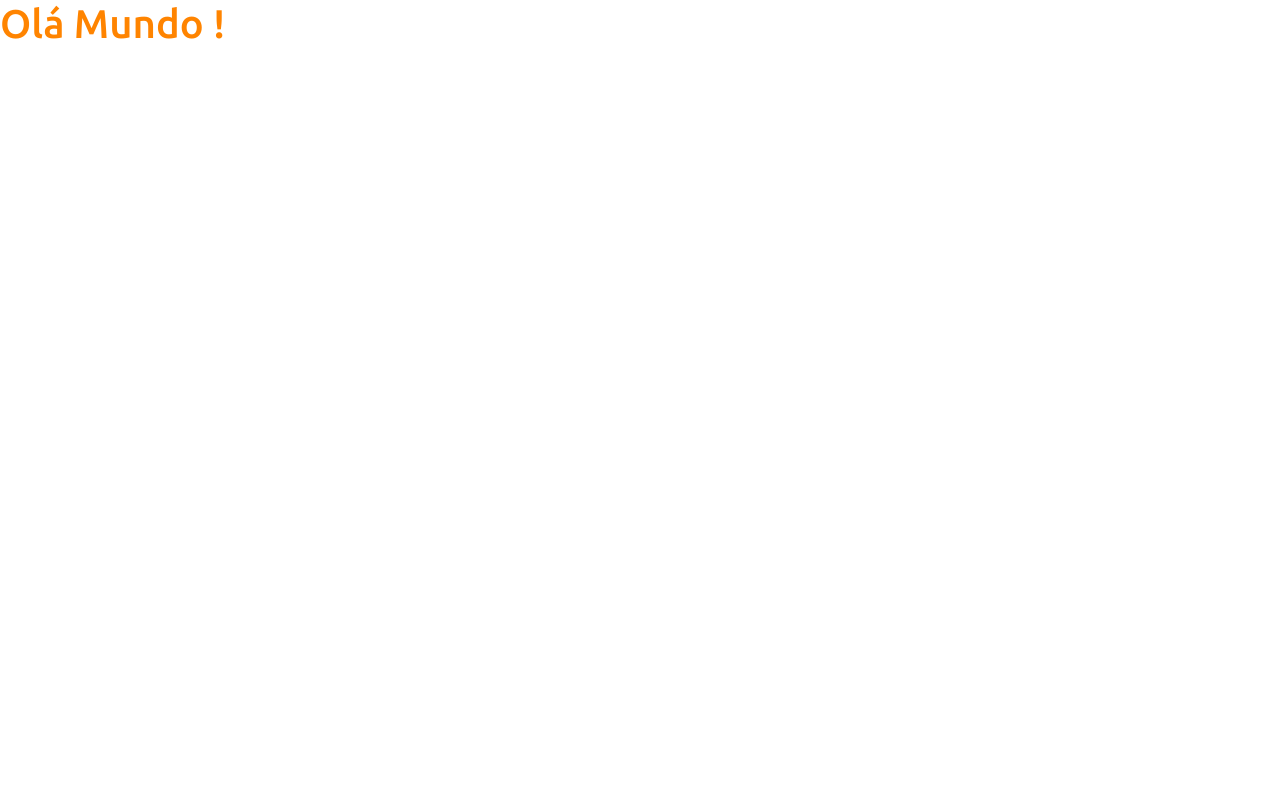
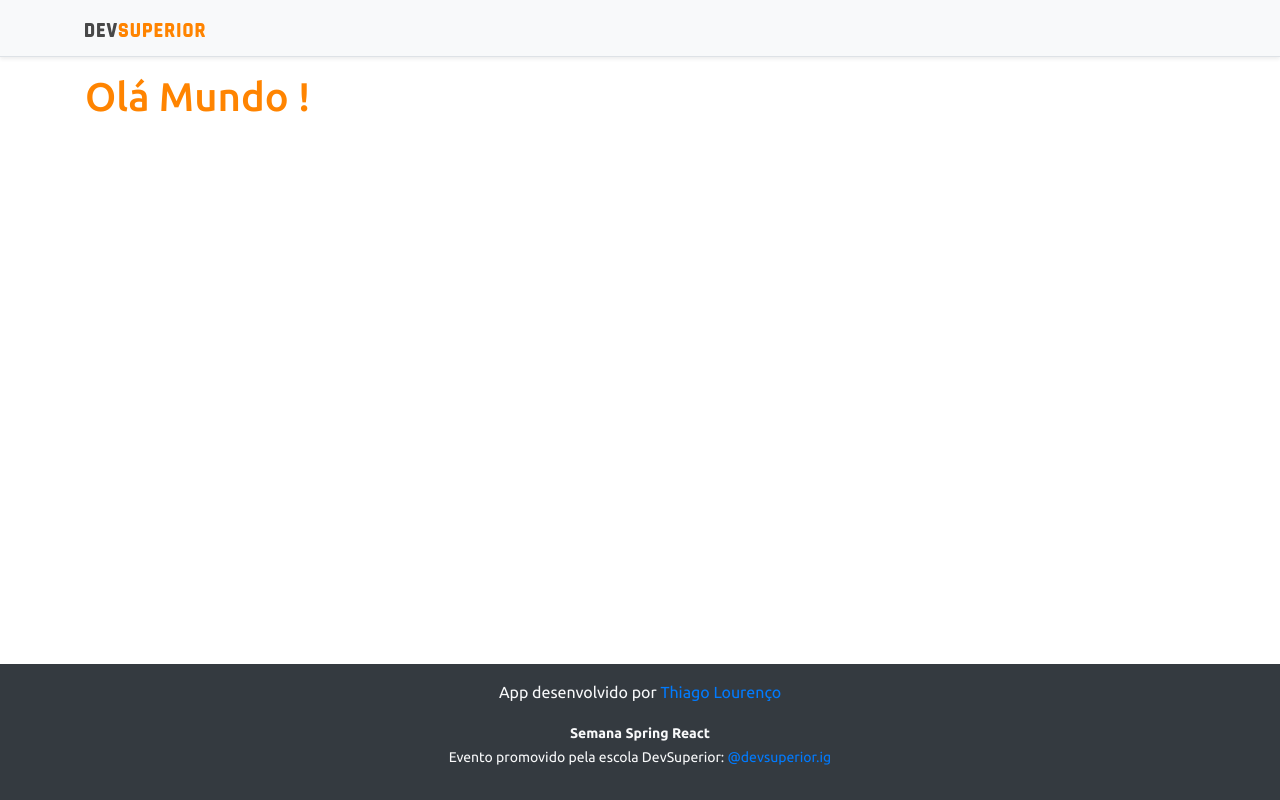
Before and after one commit to thiiagolourenco/dsVendas, a React (Create React App) app in the folder frontend/: page / in a window 1280 px wide. Built offline with nearby package versions, Linux system fonts and the light colour scheme.

Commit message:
Add navbar, footer and table components

```diff
--- a/frontend/src/App.tsx
+++ b/frontend/src/App.tsx
@@ -1,10 +1,16 @@
-import './App.css';
+import Footer from "components/footer/footer";
+import NavBar from "components/navbar/navbar";
+import "./App.css";
 
 function App() {
   return (
-    <div className="text-primary">
-      <h1>Olá Mundo !</h1>
-    </div>
+    <>
+      <NavBar />
+      <div className="container">
+        <h1 className="text-primary">Olá Mundo !</h1>
+      </div>
+      <Footer />
+    </>
   );
 }
 
--- /dev/null
+++ b/frontend/src/components/footer/footer.tsx
@@ -0,0 +1,34 @@
+function Footer() {
+  return (
+    <footer className="footer mt-auto py-3 bg-dark">
+      <div className="container">
+        <p className="text-light">
+          App desenvolvido por{" "}
+          <a
+            href="https://github.com/thiiagolourenco"
+            target="_blank"
+            rel="noreferrer"
+          >
+            Thiago Lourenço
+          </a>
+        </p>
+        <p className="text-light">
+          <small>
+            <strong>Semana Spring React</strong>
+            <br />
+            Evento promovido pela escola DevSuperior:{" "}
+            <a
+              href="https://instagram.com/devsuperior.ig"
+              target="_blank"
+              rel="noreferrer"
+            >
+              @devsuperior.ig
+            </a>
+          </small>
+        </p>
+      </div>
+    </footer>
+  );
+}
+
+export default Footer;
--- /dev/null
+++ b/frontend/src/components/navbar/navbar.tsx
@@ -0,0 +1,15 @@
+import ImgDsDark from "../../assets/img/ds-dark.svg";
+
+function NavBar() {
+  return (
+    <div className="d-flex flex-column flex-md-row align-items-center p-3 px-md-4 mb-3 bg-light border-bottom shadow-sm">
+      <div className="container">
+        <nav className="my-2 my-md-0 mr-md-3">
+          <img src={ImgDsDark} alt="DevSuperior" width="120" />
+        </nav>
+      </div>
+    </div>
+  );
+}
+
+export default NavBar;
```
Also changed, not shown: frontend/src/components/DataTable/dataTable.tsx (added, +42 -0 lines), frontend/src/assets/img/ds-dark.svg (added), 1 other file (tests, documents, lock files or other folders).
